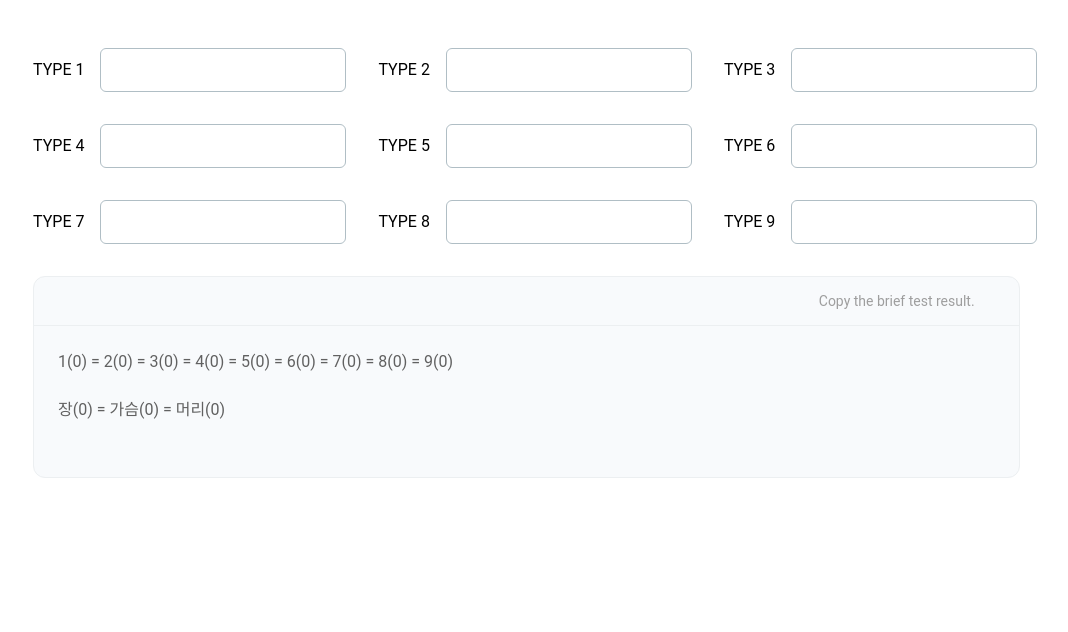
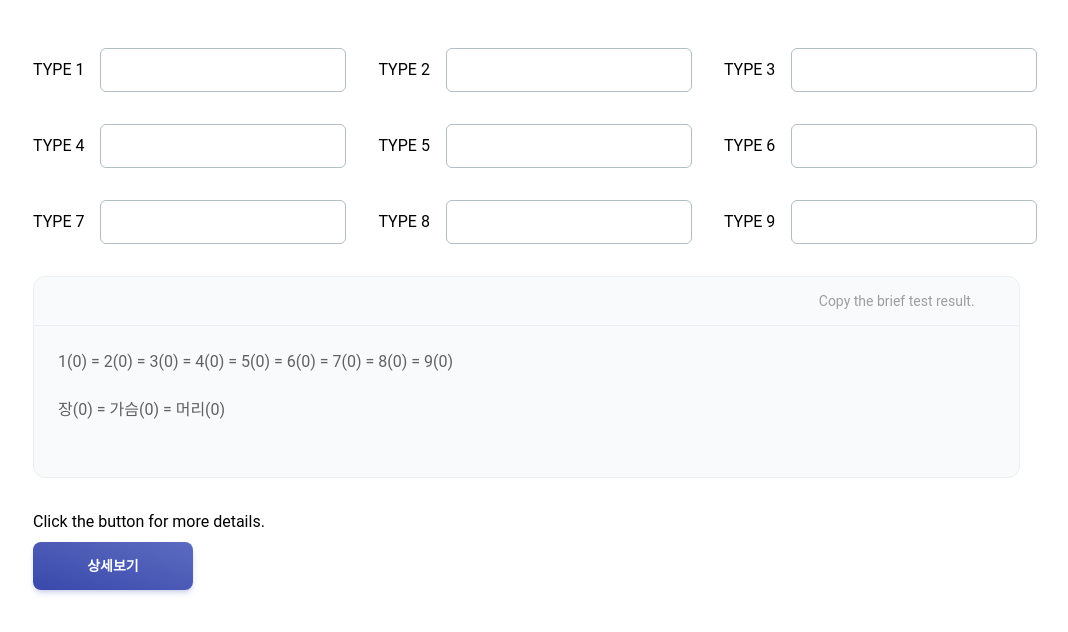
Before and after one commit to yminj1029/tr-repository, a Next.js app: page /main in a window 1280 px wide. Shown: the top 632 px of the page, without its empty margins (15-1083 px from the left). Built offline with nearby package versions, Linux system fonts and the light colour scheme.

Commit message:
페이지 연결

```diff
--- a/app/main/page.tsx
+++ b/app/main/page.tsx
@@ -7,7 +7,7 @@ import DetailButton from './components/DetailButton';
 export default function Main() {
 	const route = useRouter();
 	const navigateToTestResult = () => {
-		// route.push('/test-result');
+		route.push('/test-result');
 	};
 	return (
 		<main className="flex  flex-col items-center p-12">
@@ -30,10 +30,10 @@ export default function Main() {
 			<div className="w-full mb-8">
 				<CopyableResult />
 			</div>
-			{/* <div className="w-full flex flex-col items-start gap-2 mb-8">
+			<div className="w-full flex flex-col items-start gap-2 mb-8">
 				<span>Click the button for more details.</span>
 				<DetailButton onButtonClick={navigateToTestResult} />
-			</div> */}
+			</div>
 		</main>
 	);
 }
```
